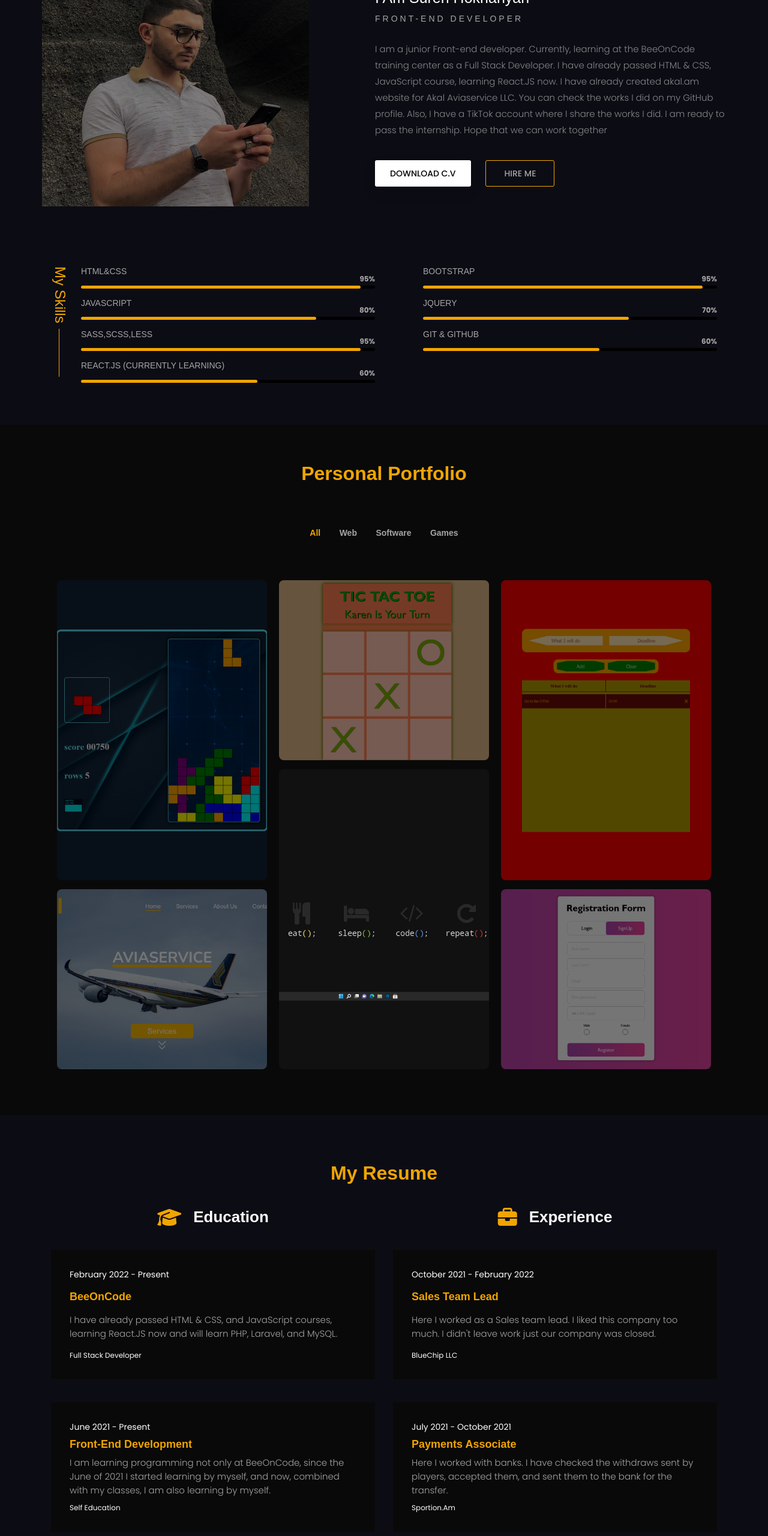
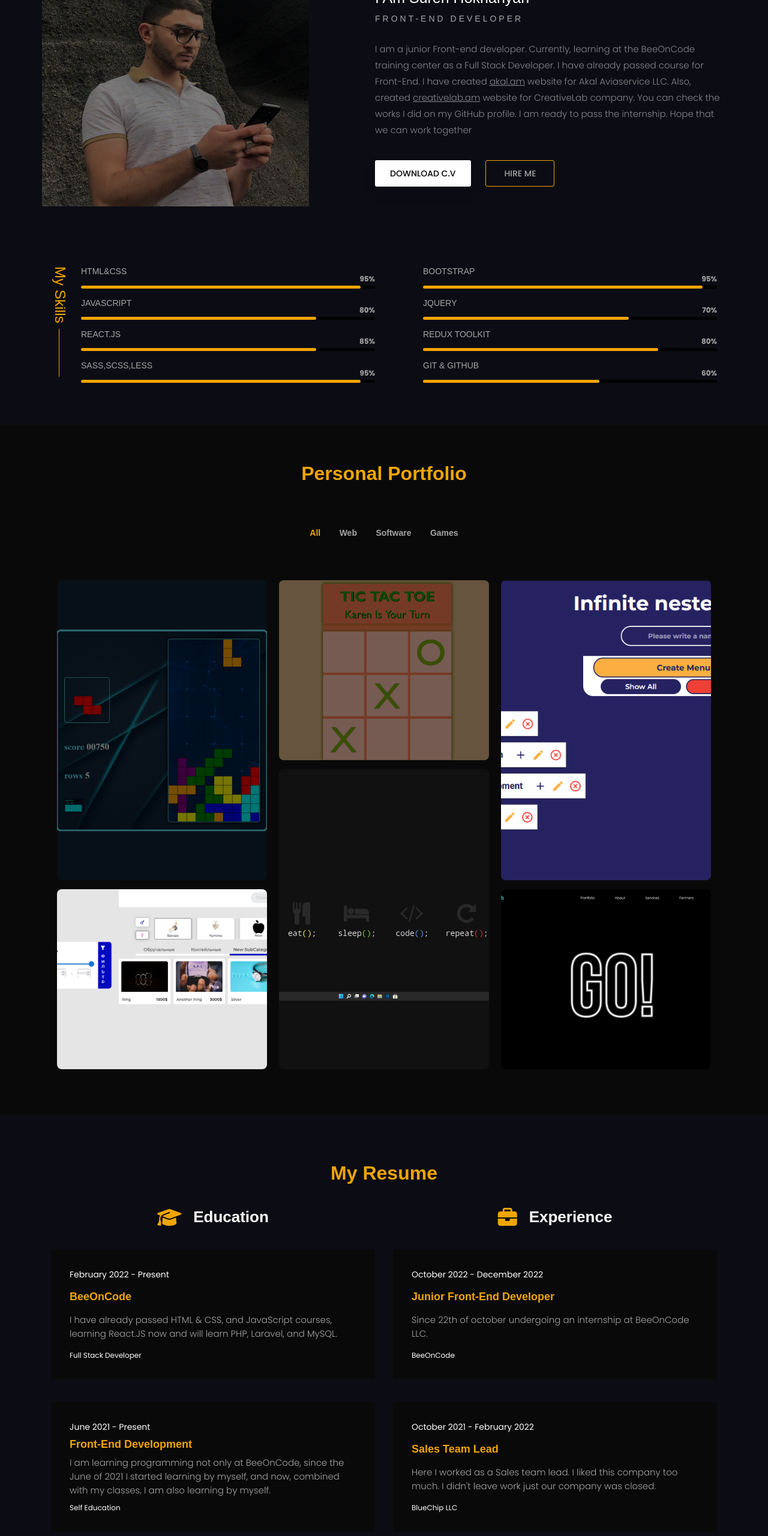
Before and after one commit to surhokhanyan/surhokhanyan.github.io, a plain HTML site: page index.html in a window 1280 px wide. Shown: the part 1058-3618 px from the top of the page at 60% size. Drawn offline with nearby package versions, Linux system fonts and the light colour scheme.

Commit message:
06.01.2023 new updates

```diff
--- a/CSS/style.scss
+++ b/CSS/style.scss
@@ -336,6 +336,10 @@
                     @media screen and (max-width:880px) {
                         text-align: center;
                     }
+                    a{
+                        color: inherit !important;
+                        text-decoration: underline !important;
+                    }
                 }
                 #twoMainInfoButtons{
                     @include size(299.484px, 44.2px);
@@ -543,7 +547,7 @@
                                 width: 0%;
                             }
                             100%{
-                                width: 95%;
+                                width: 80%;
                             }
                         }
                         #twoMainSkillsPercentsDivBigLine6{
@@ -556,7 +560,7 @@
                                 width: 0%;
                             }
                             100%{
-                                width: 60%;
+                                width: 80%;
                             }
                         }
                         #twoMainSkillsPercentsDivBigLine7{
@@ -565,6 +569,19 @@
                             background-color: $orange;
                         }
                         @keyframes loading7 {
+                            0%{
+                                width: 0%;
+                            }
+                            100%{
+                                width: 95%;
+                            }
+                        }
+                        #twoMainSkillsPercentsDivBigLine8{
+                            height: 100%;
+                            border-radius: 3px;
+                            background-color: $orange;
+                        }
+                        @keyframes loading8 {
                             0%{
                                 width: 0%;
                             }
@@ -750,13 +767,13 @@
                 margin: 7.5px 0px;
             }
             #threeMainPortfolioBig:nth-child(5){
-                background: url(IMG/todolist.png);
+                background: url(IMG/infinite.png);
                 background-position: center;
                 background-size: cover;
                 margin: 7.5px 0px;
             }
             #threeMainPortfolioSmall:nth-child(2){
-                background: url(IMG/akal.png);
+                background: url(IMG/shop.png);
                 background-position: center;
                 background-size: cover;
                 margin: 7.5px 0px;
@@ -768,7 +785,7 @@
                 margin: 7.5px 0px;
             }
             #threeMainPortfolioSmall:nth-child(6){
-                background: url(IMG/registr.png);
+                background: url(IMG/creativ.jpg);
                 background-position: center;
                 background-size: cover;
                 margin: 7.5px 0px;
--- a/JS/script.js
+++ b/JS/script.js
@@ -40,6 +40,7 @@ let lineFour = document.querySelector("#twoMainSkillsPercentsDivBigLine4");
 let lineFive = document.querySelector("#twoMainSkillsPercentsDivBigLine5");
 let lineSix = document.querySelector("#twoMainSkillsPercentsDivBigLine6");
 let lineSeven = document.querySelector("#twoMainSkillsPercentsDivBigLine7");
+let lineEight = document.querySelector("#twoMainSkillsPercentsDivBigLine8");
 window.addEventListener("scroll", ()=>{
     if (window.scrollY > 710){
         skills.forEach(item =>{
@@ -52,6 +53,7 @@ window.addEventListener("scroll", ()=>{
         lineFive.style.animation = "loading5 2s forwards cubic-bezier(0, 0, 0, 0)";
         lineSix.style.animation = "loading6 2s forwards cubic-bezier(0, 0, 0, 0)";
         lineSeven.style.animation = "loading7 2s forwards cubic-bezier(0, 0, 0, 0)";
+        lineEight.style.animation = "loading8 2s forwards cubic-bezier(0, 0, 0, 0)";
     }
     if (window.scrollY < 790){
         about.removeAttribute("class");
@@ -213,7 +215,7 @@ tetrisGame.addEventListener("click", ()=>{
     window.open('https://github.com/surhokhanyan/Windows11-Tetris/tree/main/Tetris', '_blank');
 });
 akal.addEventListener("click", ()=>{
-    window.open('https://www.akal.am/', '_blank');
+    window.open('https://github.com/surhokhanyan/golds-shop', '_blank');
 });
 ticGame.addEventListener("click", ()=>{
     window.open('https://github.com/surhokhanyan/tic-tac-toe-js-dom', '_blank');
@@ -222,8 +224,8 @@ windows.addEventListener("click", ()=>{
     window.open('https://github.com/surhokhanyan/Windows11-Tetris', '_blank');
 });
 todo.addEventListener("click", ()=>{
-    window.open('https://github.com/surhokhanyan/Todo-list-wtih-deadline', '_blank');
+    window.open('https://github.com/surhokhanyan/infinite-nested-menu-drag-and-drop', '_blank');
 });
 registr.addEventListener("click", ()=>{
-    window.open('https://github.com/surhokhanyan/RegEx', '_blank');
+    window.open('https://creativelab.am/home', '_blank');
 })
--- a/index.html
+++ b/index.html
@@ -90,13 +90,13 @@
                         <p>i am suren hokhanyan</p>
                         <p>front-end developer</p>
                     </div>
-                    <p>I am a junior Front-end developer. Currently, learning at the BeeOnCode training center as a Full Stack Developer. I have already passed HTML & CSS, JavaScript course, learning React.JS now.
-                        I have already created akal.am website for Akal Aviaservice LLC.
+                    <p>I am a junior Front-end developer. Currently, learning at the BeeOnCode training center as a Full Stack Developer. I have already passed course for Front-End.
+                        I have created <a href="https://akal.am/">akal.am</a> website for Akal Aviaservice LLC.
+                        Also, created <a href="https://creativelab.am/home">creativelab.am</a> website for CreativeLab company.
                         You can check the works I did on my GitHub profile.
-                        Also, I have a TikTok account where I share the works I did.
                         I am ready to pass the internship. Hope that we can work together</p>
                     <div id="twoMainInfoButtons">
-                        <a href="CSS/IMG/Suren Hokhanyan.pdf" download><button>download c.v</button></a>
+                        <a href="CSS/IMG/Suren Hokhanyan CV.pdf" download><button>download c.v</button></a>
                         <button id="hereBtn">hire me</button>
                     </div>
                 </div>
@@ -148,10 +148,30 @@
                     </div>
                     <div id="twoMainSkillsPercentsDivBig">
                         <div id="twoMainSkillsPercentsDivBigHeader">
+                            <h3>React.JS</h3>
+                        </div>
+                        <div id="twoMainSkillsPercentsDivBigProgress">
+                            <div id="twoMainSkillsPercentsDivBigLine5">
+                                <span>85%</span>
+                            </div>
+                        </div>
+                    </div>
+                    <div id="twoMainSkillsPercentsDivBig">
+                        <div id="twoMainSkillsPercentsDivBigHeader">
+                            <h3>Redux Toolkit</h3>
+                        </div>
+                        <div id="twoMainSkillsPercentsDivBigProgress">
+                            <div id="twoMainSkillsPercentsDivBigLine6">
+                                <span>80%</span>
+                            </div>
+                        </div>
+                    </div>
+                    <div id="twoMainSkillsPercentsDivBig">
+                        <div id="twoMainSkillsPercentsDivBigHeader">
                             <h3>sass,scss,less</h3>
                         </div>
                         <div id="twoMainSkillsPercentsDivBigProgress">
-                            <div id="twoMainSkillsPercentsDivBigLine5">
+                            <div id="twoMainSkillsPercentsDivBigLine7">
                                 <span>95%</span>
                             </div>
                         </div>
@@ -161,17 +181,7 @@
                             <h3>Git & GitHub</h3>
                         </div>
                         <div id="twoMainSkillsPercentsDivBigProgress">
-                            <div id="twoMainSkillsPercentsDivBigLine6">
-                                <span>60%</span>
-                            </div>
-                        </div>
-                    </div>
-                    <div id="twoMainSkillsPercentsDivBig">
-                        <div id="twoMainSkillsPercentsDivBigHeader">
-                            <h3>React.JS (currently learning)</h3>
-                        </div>
-                        <div id="twoMainSkillsPercentsDivBigProgress">
-                            <div id="twoMainSkillsPercentsDivBigLine7">
+                            <div id="twoMainSkillsPercentsDivBigLine8">
                                 <span>60%</span>
                             </div>
                         </div>
@@ -214,7 +224,7 @@
                                 <h3>website</h3>
                             </div>
                             <div id="textDown">
-                                <h2 class="animate__animated animate__fadeIn">akal aviaservice llc</h2>
+                                <h2 class="animate__animated animate__fadeIn">Gold's shop</h2>
                                 <button>&#x276F;</button>
                             </div>
                         </div>
@@ -259,7 +269,7 @@
                                 <h3>software</h3>
                             </div>
                             <div id="textDown">
-                                <h2 class="animate__animated animate__fadeIn">to do list</h2>
+                                <h2 class="animate__animated animate__fadeIn">Infinite nested menu</h2>
                                 <button>&#x276F;</button>
                             </div>
                         </div>
@@ -271,10 +281,10 @@
                     <div id="threeMainPortfolioDivs" class="animate__animated animate__fadeInLeft">
                         <div id="threeMainPortfolioDivsText">
                             <div id="textUp">
-                                <h3>RegEx</h3>
+                                <h3>Web Site</h3>
                             </div>
                             <div id="textDown">
-                                <h2 class="animate__animated animate__fadeIn">Registration Form</h2>
+                                <h2 class="animate__animated animate__fadeIn">CreativeLab</h2>
                                 <button>&#x276F;</button>
                             </div>
                         </div>
@@ -321,16 +331,16 @@
                         <h3>experience</h3>
                     </div>
                     <div id="fourMainRowExperDivs">
+                        <span>october 2022 - december 2022</span>
+                        <h5>junior front-end developer</h5>
+                        <p>Since 22th of october undergoing an internship at BeeOnCode LLC.</p>
+                        <span>BeeOnCode</span>
+                    </div>
+                    <div id="fourMainRowExperDivs">
                         <span>October 2021 - february 2022</span>
                         <h5>Sales Team Lead</h5>
                         <p>Here I worked as a Sales team lead. I liked this company too much. I didn't leave work just our company was closed.</p>
                         <span>BlueChip LLC</span>
-                    </div>
-                    <div id="fourMainRowExperDivs">
-                        <span>July 2021 - October 2021</span>
-                        <h5>Payments Associate</h5>
-                        <p>Here I worked with banks. I have checked the withdraws sent by players, accepted them, and sent them to the bank for the transfer.</p>
-                        <span>sportion.am</span>
                     </div>
                     <div id="fourMainRowExperDivs">
                         <span>august 2020 - june 2021</span>
```
Also changed, not shown: CSS/IMG/creativ.jpg (added), CSS/IMG/infinite.png (added), CSS/IMG/shop.png (added), CSS/style.css, 3 other files.
